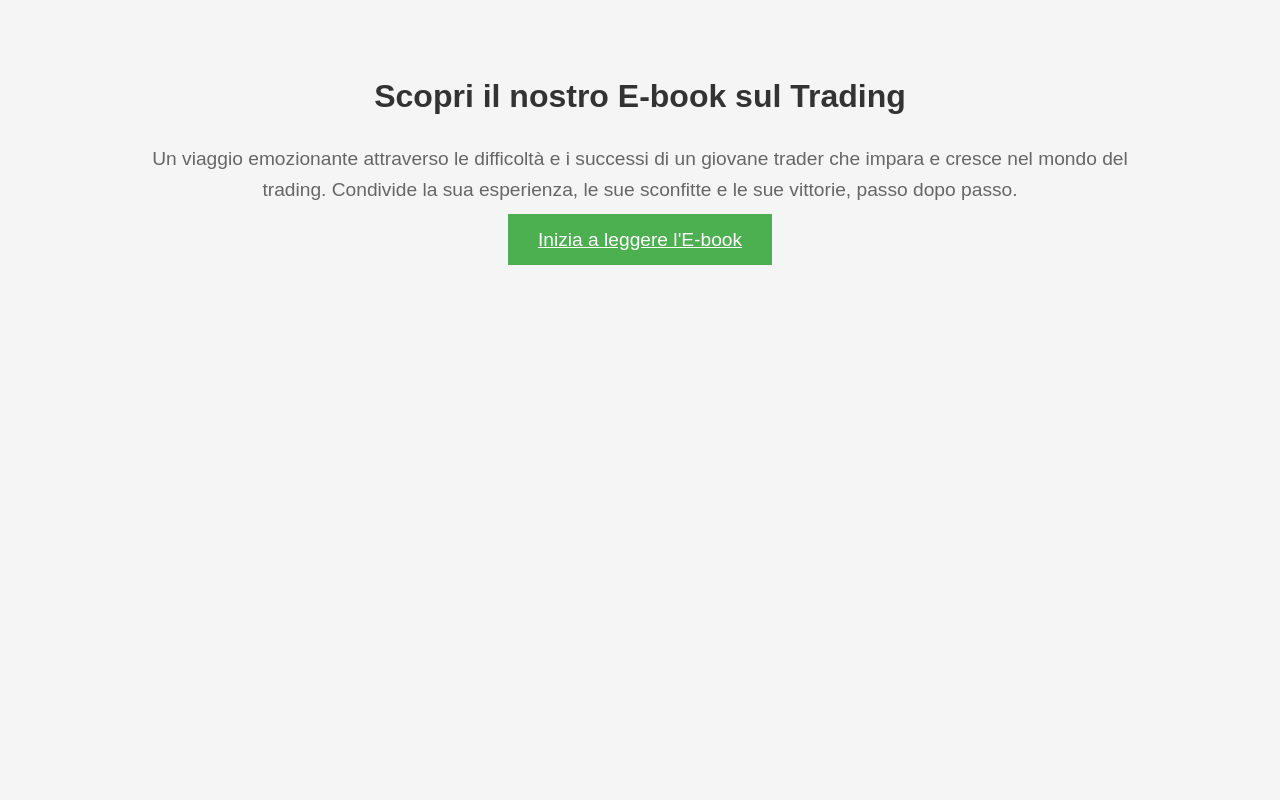
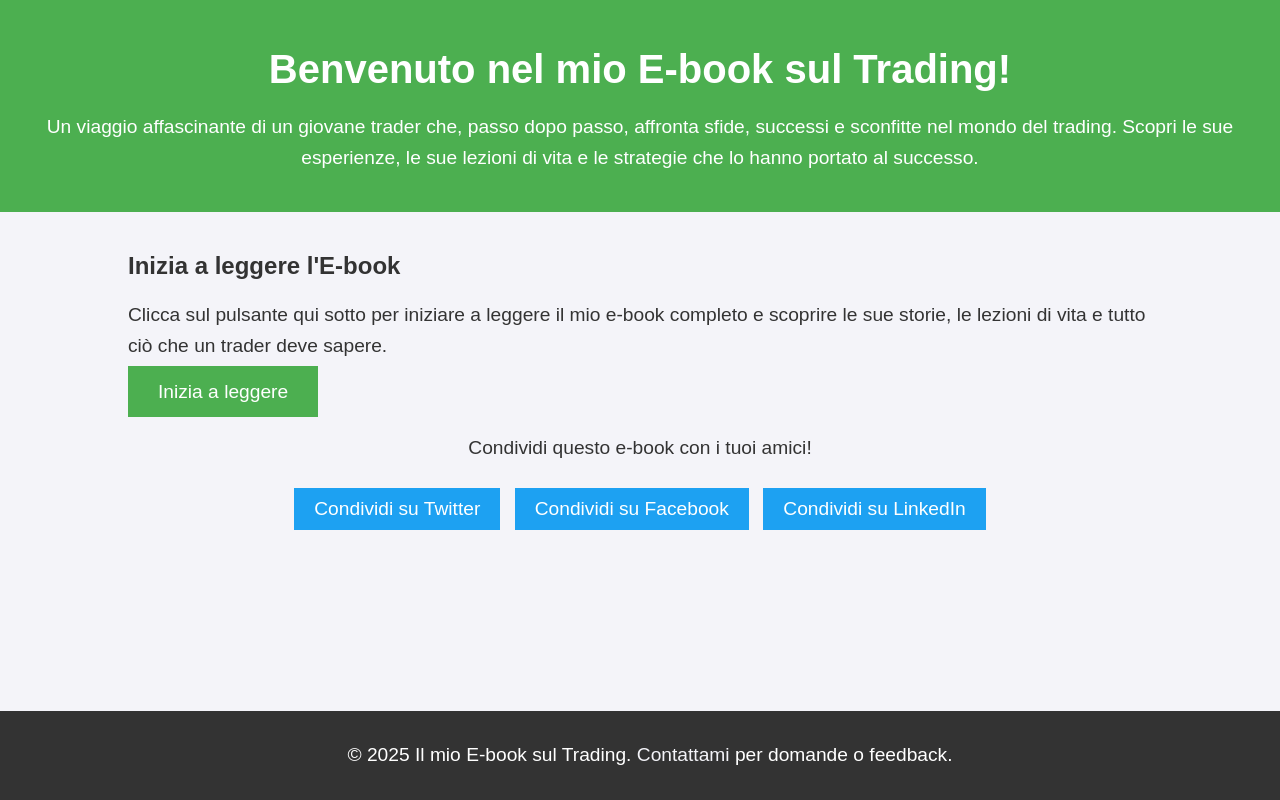
Before and after one commit to Lolloroadto/ebook-trading, a plain HTML site: page index.html in a window 1280 px wide. Drawn offline with Linux system fonts and the light colour scheme.

Commit message:
index.html

```diff
--- a/index.html
+++ b/index.html
@@ -3,21 +3,122 @@
 <head>
     <meta charset="UTF-8">
     <meta name="viewport" content="width=device-width, initial-scale=1.0">
-    <title>E-book sul Trading</title>
+    <title>E-book sul Trading: Un Viaggio nel Mondo del Trading</title>
     <style>
-        body { font-family: Arial, sans-serif; line-height: 1.6; margin: 0; padding: 0; background-color: #f5f5f5; }
-        .container { width: 80%; margin: auto; padding: 50px 0; text-align: center; }
-        h1 { color: #333; }
-        p { color: #666; font-size: 1.2em; }
-        .cta-button { background-color: #4CAF50; color: white; padding: 15px 30px; font-size: 1.2em; border: none; cursor: pointer; margin-top: 20px; }
-        .cta-button:hover { background-color: #45a049; }
+        body {
+            font-family: Arial, sans-serif;
+            margin: 0;
+            padding: 0;
+            background-color: #f4f4f9;
+            color: #333;
+        }
+        header {
+            background-color: #4CAF50;
+            color: white;
+            padding: 20px;
+            text-align: center;
+        }
+        .container {
+            width: 80%;
+            margin: auto;
+            padding: 20px;
+        }
+        h1 {
+            font-size: 2.5em;
+            margin-bottom: 20px;
+        }
+        p {
+            font-size: 1.2em;
+            line-height: 1.6;
+        }
+        .cta-button {
+            background-color: #4CAF50;
+            color: white;
+            padding: 15px 30px;
+            font-size: 1.2em;
+            border: none;
+            cursor: pointer;
+            margin-top: 30px;
+            text-decoration: none;
+        }
+        .cta-button:hover {
+            background-color: #45a049;
+        }
+        .social-share {
+            margin-top: 30px;
+            text-align: center;
+        }
+        .social-share button {
+            background-color: #1DA1F2; /* Twitter */
+            color: white;
+            padding: 10px 20px;
+            font-size: 1.2em;
+            border: none;
+            cursor: pointer;
+            margin: 5px;
+        }
+        .social-share button:hover {
+            opacity: 0.8;
+        }
+        footer {
+            background-color: #333;
+            color: white;
+            padding: 10px;
+            text-align: center;
+            position: fixed;
+            bottom: 0;
+            width: 100%;
+        }
+        footer a {
+            color: #f4f4f9;
+            text-decoration: none;
+        }
+        footer a:hover {
+            text-decoration: underline;
+        }
+        .adsense {
+            margin-top: 30px;
+            text-align: center;
+        }
     </style>
 </head>
 <body>
-    <div class="container">
-        <h1>Scopri il nostro E-book sul Trading</h1>
-        <p>Un viaggio emozionante attraverso le difficoltà e i successi di un giovane trader che impara e cresce nel mondo del trading. Condivide la sua esperienza, le sue sconfitte e le sue vittorie, passo dopo passo.</p>
-        <a href="https://tuo-username.github.io/ebook-trading/" class="cta-button">Inizia a leggere l'E-book</a>
+
+<header>
+    <h1>Benvenuto nel mio E-book sul Trading!</h1>
+    <p>Un viaggio affascinante di un giovane trader che, passo dopo passo, affronta sfide, successi e sconfitte nel mondo del trading. Scopri le sue esperienze, le sue lezioni di vita e le strategie che lo hanno portato al successo.</p>
+</header>
+
+<div class="container">
+    <h2>Inizia a leggere l'E-book</h2>
+    <p>Clicca sul pulsante qui sotto per iniziare a leggere il mio e-book completo e scoprire le sue storie, le lezioni di vita e tutto ciò che un trader deve sapere.</p>
+    <a href="https://tuo-username.github.io/ebook-trading/capitolo1.html" class="cta-button">Inizia a leggere</a>
+
+    <!-- Aggiungi AdSense -->
+    <div class="adsense">
+        <script async src="https://pagead2.googlesyndication.com/pagead/js/adsbygoogle.js"></script>
+        <ins class="adsbygoogle"
+             style="display:block"
+             data-ad-client="ca-pub-XXXXXXX"
+             data-ad-slot="XXXXXXX"
+             data-ad-format="auto"></ins>
+        <script>
+             (adsbygoogle = window.adsbygoogle || []).push({});
+        </script>
     </div>
+
+    <!-- Pulsanti per social media -->
+    <div class="social-share">
+        <p>Condividi questo e-book con i tuoi amici!</p>
+        <button onclick="window.open('https://twitter.com/share?url=https://tuo-username.github.io/ebook-trading&text=Leggi%20questo%20e-book%20sul%20trading!')">Condividi su Twitter</button>
+        <button onclick="window.open('https://www.facebook.com/sharer/sharer.php?u=https://tuo-username.github.io/ebook-trading')">Condividi su Facebook</button>
+        <button onclick="window.open('https://www.linkedin.com/shareArticle?mini=true&url=https://tuo-username.github.io/ebook-trading')">Condividi su LinkedIn</button>
+    </div>
+</div>
+
+<footer>
+    <p>© 2025 Il mio E-book sul Trading. <a href="mailto:tuo-email@example.com">Contattami</a> per domande o feedback.</p>
+</footer>
+
 </body>
 </html>
```
